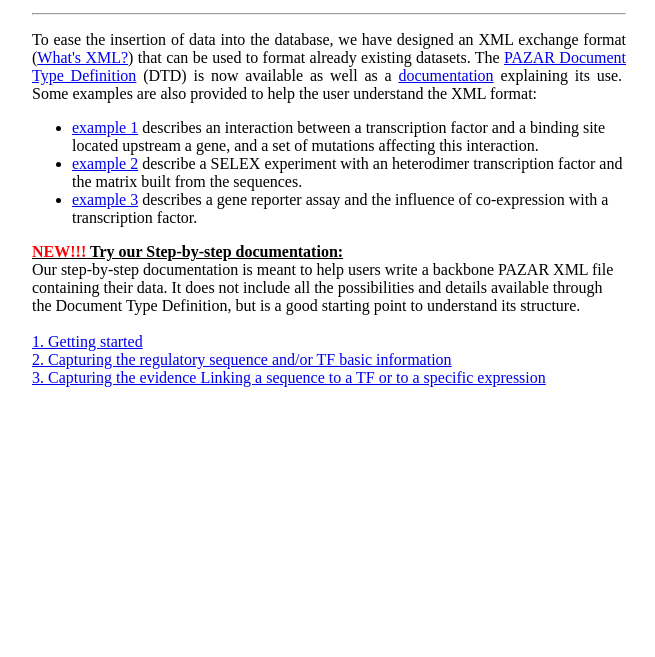
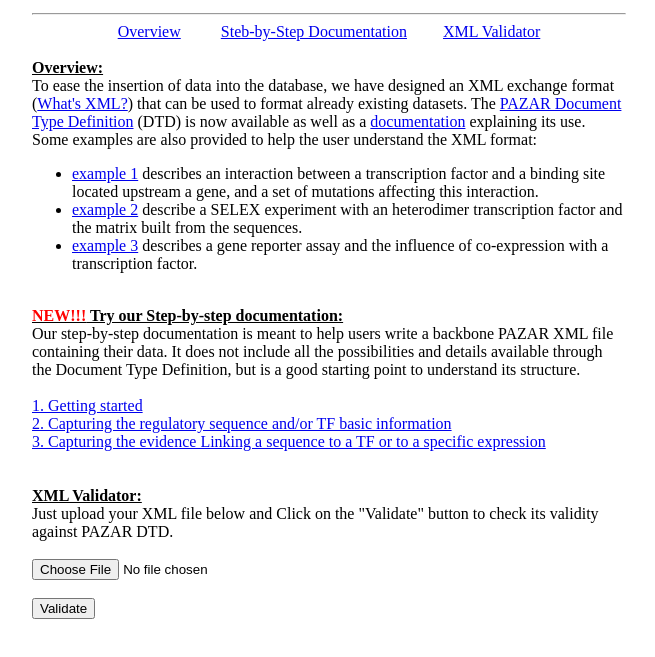
Before and after one commit to jlim/cvsimport, a plain HTML site: page pazar.info/XML.html in a window 1280 px wide. Shown: the part 45-702 px from the top of the page, without its empty margins (311-966 px from the left). Drawn offline with Linux system fonts and the light colour scheme.

Commit message:
xml validator available through the webpage

```diff
--- a/pazar.info/XML.html
+++ b/pazar.info/XML.html
@@ -32,7 +32,19 @@ XML format</span></i></b><br>
       </center>
 
       <hr>
-      <p class="MsoNormal" style="text-align: justify;">To
+      <div style="text-align: center;"><a href="#Overview:">Overview</a> &nbsp;
+&nbsp; &nbsp; &nbsp; &nbsp;<a href="#Step-by-step">Steb-by-Step
+Documentation</a>
+&nbsp; &nbsp; &nbsp; &nbsp; <a href="#Validator:">XML
+Validator</a><br>
+
+      <b><span style="text-decoration: underline;"></span></b><br>
+
+      <b><span style="text-decoration: underline;"></span></b></div>
+
+      <b><a name="Overview:"> <span style="text-decoration: underline;">Overview:</span></a></b><br>
+
+To
 ease the insertion of data into
 the database, we have designed an XML exchange format (<a href="http://www.w3schools.com/xml/default.asp" target="_blank">What's
 XML?</a>) that can be used to
@@ -40,8 +52,6 @@ format already existing datasets. The <a href="pazar.dtd">PAZAR
 Document Type Definition</a> (DTD) is now available as well as a <a href="PAZAR_DTD_DOC.pdf">documentation</a>
 explaining its use.&nbsp; Some examples are also provided to help
 the user understand the XML format:<br>
-
-      </p>
 
       <ul>
 
@@ -62,8 +72,11 @@ a transcription factor.</li>
 
       </ul>
 
-      <b><span style="text-decoration: underline;"><span style="color: rgb(255, 0, 0);">NEW!!!</span> Try our
-Step-by-step documentation:</span></b><br>
+      <b><a name="Step-by-step"><span style="text-decoration: underline;"><span style="color: rgb(255, 0, 0);"><br>
+
+NEW!!!</span>
+Try our
+Step-by-step documentation:</span></a></b><br>
 
 Our step-by-step documentation is meant to help users write a backbone
 PAZAR XML file containing their data.
@@ -85,6 +98,25 @@ Linking a sequence to a TF or to a specific expression</a><br>
 
       <br>
 
+      <b><a name="Validator:"> <span style="text-decoration: underline;">XML
+Validator:<br>
+
+      </span></a></b>Just upload your XML file below
+and Click on the "Validate" button to check
+its validity against PAZAR DTD.<br>
+
+      <br>
+
+      <form name="validator" method="get" action="/cgi-bin/xmlvalidator.cgi" enctype="multipart/form-data"> <input name="xml_file" type="file"><br>
+
+        <br>
+
+        <input name="validate" value="Validate" type="submit"> </form>
+
+      <br>
+
+      <br>
+
       </td>
 
     </tr>
```
Also changed, not shown: 1 other file.
